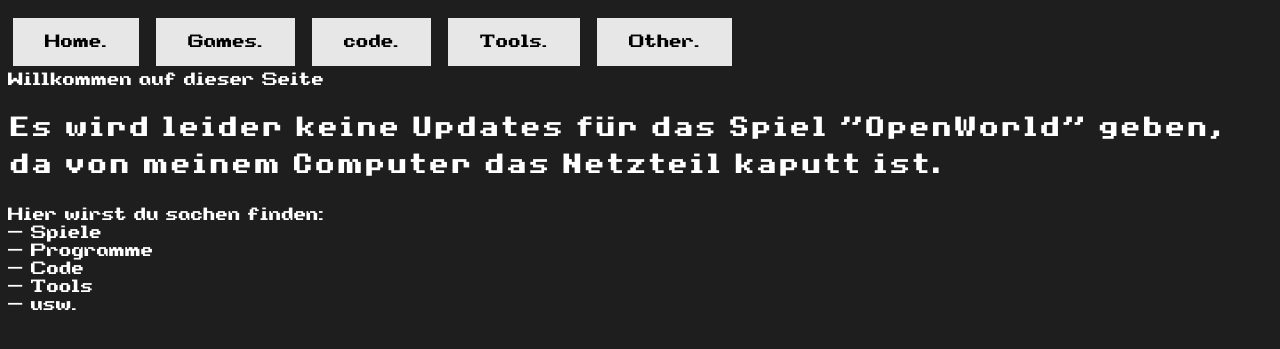
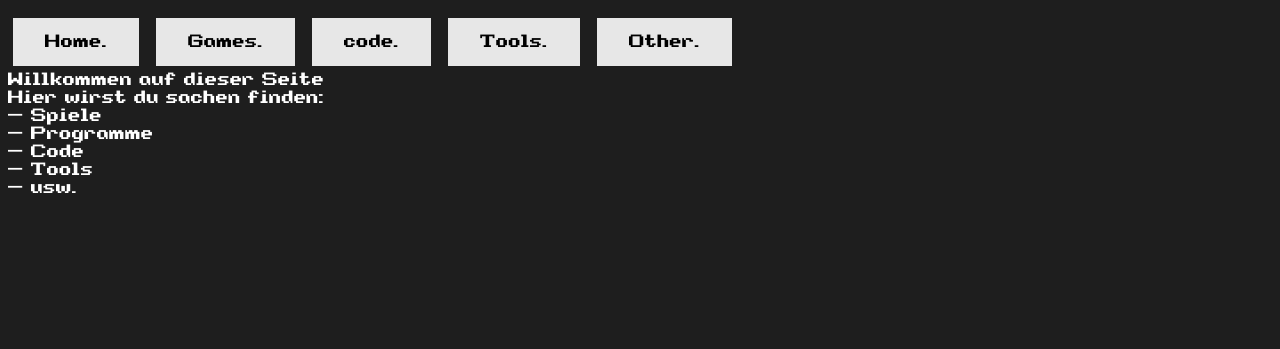
Before and after one commit to BiberGames/303, a plain HTML site: page index.html in a window 1280 px wide. Shown: the part 139-488 px from the top of the page. Drawn offline with Linux system fonts and the light colour scheme.

Commit message:
Update index.html

```diff
--- a/index.html
+++ b/index.html
@@ -67,7 +67,6 @@
 
 <br />
 Willkommen auf dieser Seite<br />
-<h1 class="title">Es wird leider keine Updates für das Spiel "OpenWorld" geben, da von meinem Computer das Netzteil kaputt ist.</h1>
 Hier wirst du sachen finden:<br />
  - Spiele<br />
  - Programme<br />
```
